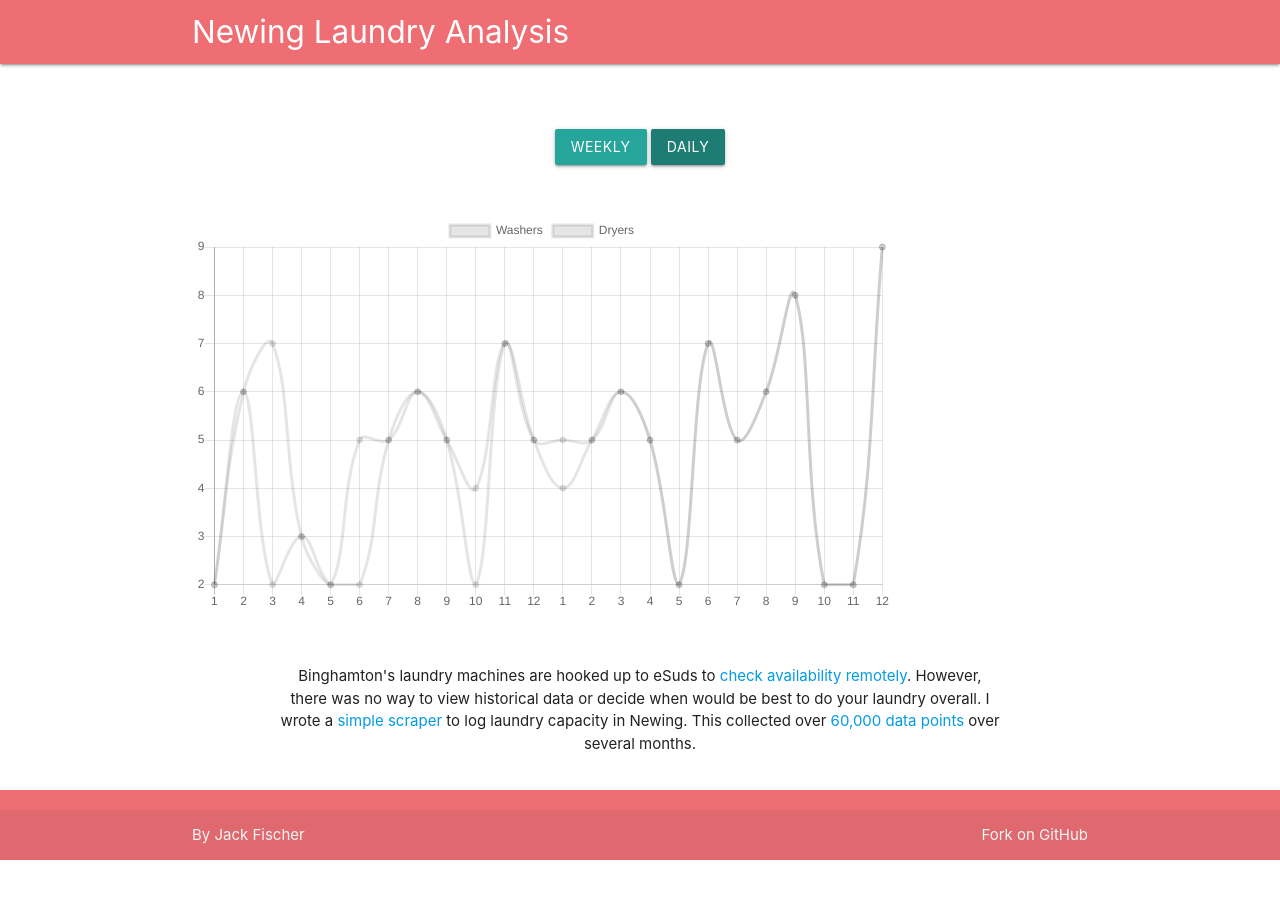
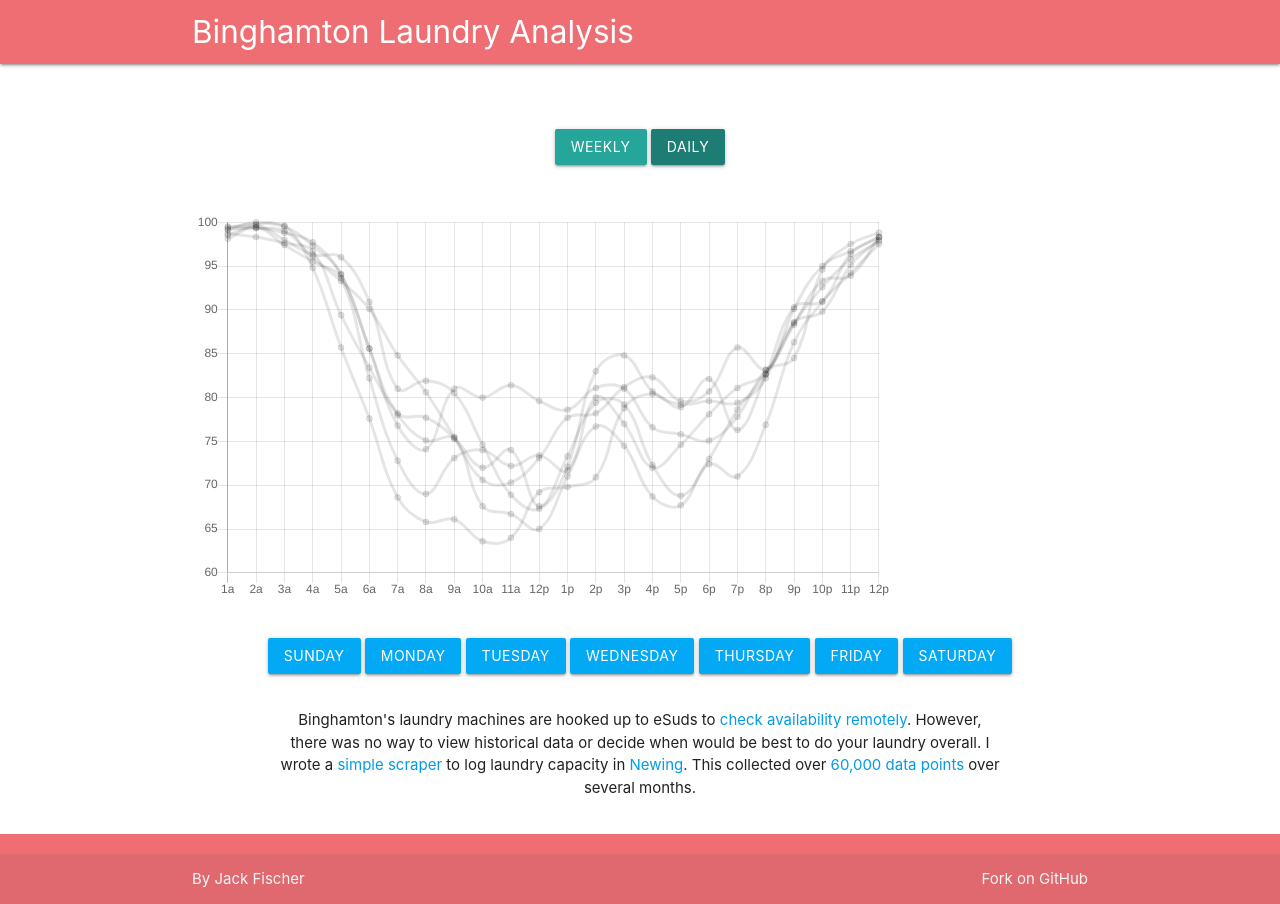
Before and after one commit to jackfischer/Laundry, a plain HTML site: page web/index.html in a window 1280 px wide. Both pictures are taken after a click on the button "DAILY". Before the commit the page ends 860 px from the top, so only its background shows below. Drawn offline with nearby package versions, Linux system fonts and the light colour scheme.

Commit message:
calculating rounded percents, added day buttons, data integrated, colors proof of concept

```diff
--- a/web/index.html
+++ b/web/index.html
@@ -3,7 +3,7 @@
     <head>
         <meta charset="utf-8">
         <meta http-equiv="x-ua-compatible" content="ie=edge">
-        <title>Laundry</title>
+        <title>Binghamton Laundry Analysis</title>
         <meta name="description" content="">
         <meta name="viewport" content="width=device-width, initial-scale=1">
 
@@ -15,14 +15,12 @@
         <script src="https://cdnjs.cloudflare.com/ajax/libs/Chart.js/2.0.0-beta2/Chart.js"></script>
     </head>
 
-
-
     <body>
 
         <main>
         <nav class="light-red lighten-1" role="navigation">
             <div class="nav-wrapper container">
-                <span class="brand-logo">Newing Laundry Analysis</span>
+                <span class="brand-logo">Binghamton Laundry Analysis</span>
             </div>
         </nav>
 
@@ -35,17 +33,23 @@
             </div>
 
             <div id="chart" class="row section center-align">
-                <canvas id="myChart" width=700 height=400 class="" ></canvas>
+                <canvas id="myChart" width=900 height=500 class="" ></canvas>
                 <script src="laundry.js"></script>
             </div>
 
-            <!-- <div id="days" class="row center-align">
-                <button class="btn light-blue lighten-" id="mon" onclick="daily(this.id)" >Monday</button>
-                </div> -->
+            <div id="days" class="row center-align">
+                <button class="btn light-blue" id="0" onclick="daily(this.id)" >Sunday</button>
+                <button class="btn light-blue" id="1" onclick="daily(this.id)" >Monday</button>
+                <button class="btn light-blue" id="2" onclick="daily(this.id)" >Tuesday</button>
+                <button class="btn light-blue" id="3" onclick="daily(this.id)" >Wednesday</button>
+                <button class="btn light-blue" id="4" onclick="daily(this.id)" >Thursday</button>
+                <button class="btn light-blue" id="5" onclick="daily(this.id)" >Friday</button>
+                <button class="btn light-blue" id="6" onclick="daily(this.id)" >Saturday</button>
+            </div>
 
             <div id="description" class="row center-align">
                 <div class="col s10 offset-s1">
-                        <p class="center-align">Binghamton's laundry machines are hooked up to eSuds to <a href="http://binghamton-asi.esuds.net/RoomStatus/showRoomStatus.do">check availability remotely</a>. However, there was no way to view historical data or decide when would be best to do your laundry overall. I wrote a <a href="https://github.com/jackfischer/Laundry/blob/master/laundry.rb">simple scraper</a> to log laundry capacity in Newing. This collected over <a href="https://github.com/jackfischer/Laundry/blob/master/log.csv">60,000 data points</a> over several months.</p>
+                    <p class="center-align">Binghamton's laundry machines are hooked up to eSuds to <a href="http://binghamton-asi.esuds.net/RoomStatus/showRoomStatus.do">check availability remotely</a>. However, there was no way to view historical data or decide when would be best to do your laundry overall. I wrote a <a href="https://github.com/jackfischer/Laundry/blob/master/laundry.rb">simple scraper</a> to log laundry capacity in <a href="http://binghamton-asi.esuds.net/RoomStatus/showRoomStatus.i?locationId=1033794">Newing</a>. This collected over <a href="https://github.com/jackfischer/Laundry/blob/master/log.csv">60,000 data points</a> over several months.</p>
                 </div>
             </div>
         </div>
--- a/web/laundry.js
+++ b/web/laundry.js
@@ -8,18 +8,36 @@ var linechart = new Chart(ctx, {
     labels:["Sunday", "Monday", "Tuesday", "Wednesday", "Thursday", "Friday", "Saturday"],
     datasets: [{
       label: "Washers",
-      data: [5,5,6,5,2,7,5],
-      fill:false
+      data: [83.5, 85.7, 87.8, 88.0, 85.8, 84.0, 87.5],
+      fill:false,
+      pointBorderColor: "#00b0ff",
+      backgroundColor: "#80d8ff",
+      borderColor: "#80d8ff",
+      pointBackgroundColor: "#80d8ff"
     },
     {
       label: "Dryers",
-      data: [4,4,5,4,1,6,4],
-      fill:false
+      data: [78.0, 81.0, 82.9, 83.3, 80.0, 78.5, 83.1],
+      fill:false,
+      pointBorderColor: "#d500f9",
+      backgroundColor: "#ea80fc",
+      borderColor: "#ea80fc",
+      pointBackgroundColor: "#ea80fc"
     }]
   },
 
   options: {
-    responsive: true
+    responsive: true,
+    legend:{
+      position:"bottom",
+      labels: {padding: 30}
+    },
+    animation:{
+      duration:1200
+    },
+    scales: {
+      yAxes: [{scaleLabel:"Percent Load"}]
+    }
   }
 });
 
@@ -31,32 +49,74 @@ document.getElementById("weekly").onclick=function() {
   linechart.data.labels = ["Sunday", "Monday", "Tuesday", "Wednesday", "Thursday", "Friday", "Saturday"];
   linechart.data.datasets = [{
     label: "Washers",
-    data: [5,5,6,5,2,7,5],
-    fill:false
+    data: [83.5, 85.7, 87.8, 88.0, 85.8, 84.0, 87.5],
+    fill:false,
+    pointBorderColor: "#00b0ff",
+    backgroundColor: "#80d8ff",
+    borderColor: "#80d8ff",
+    pointBackgroundColor: "#80d8ff"
   },
   {
     label: "Dryers",
-    data: [4,4,5,4,1,6,4],
-    fill:false
+    data: [78.0, 81.0, 82.9, 83.3, 80.0, 78.5, 83.1],
+    fill:false,
+    pointBorderColor: "#d500f9",
+    backgroundColor: "#ea80fc",
+    borderColor: "#ea80fc",
+    pointBackgroundColor: "#ea80fc"
   }];
+  linechart.options.legend.display = true;
 
   linechart.update();
   console.log("weekly");
 };
 
+
 document.getElementById("daily").onclick=function() {
-  linechart.data.labels = [1,2,3,4,5,6,7,8,9,10,11,12,1,2,3,4,5,6,7,8,9,10,11,12];
+  linechart.data.labels = ["1a","2a","3a","4a","5a","6a","7a","8a","9a","10a","11a","12p","1p","2p","3p","4p","5p","6p","7p","8p","9p","10p","11p","12p"];
   linechart.data.datasets = [{
-    label: "Washers",
-    data:[2,6,7,3,2,5,5,6,5,2,7,5,5,5,6,5,2,7,5,6,8,2,2,9],
+    label: "Sunday",
+    data: [98.7, 98.3, 97.6, 96.7, 89.4, 83.4, 78.0, 75.1, 75.3, 67.6, 66.7, 65.0, 71.0, 76.7, 74.5, 68.7, 67.7, 72.4, 71.0, 76.9, 86.3, 90.9, 94.2, 97.5],
     fill:false
   },
   {
-    label: "Dryers",
-    data: [2,6,2,3,2,2,5,6,5,4,7,5,4,5,6,5,2,7,5,6,8,2,2,9],
+    label: "Monday",
+    data: [98.5, 99.7, 99.5, 97.3, 94.1, 85.6, 78.2, 77.7, 75.4, 72.0, 74.0, 67.6, 73.3, 79.4, 79.2, 72.3, 68.8, 73.0, 78.6, 82.7, 88.3, 93.3, 93.9, 98.3],
+    fill:false
+  },
+  {
+    label: "Tuesday",
+    data: [99.5, 99.4, 98.8, 97.7, 94.0, 85.6, 76.8, 74.1, 81.0, 80.0, 81.4, 79.6, 78.6, 81.1, 81.0, 76.6, 75.8, 75.1, 77.8, 83.1, 84.5, 94.6, 97.5, 98.8],
+    fill:false
+  },
+  {
+    label: "Wednesday",
+    data: [99.4, 99.7, 98.0, 96.3, 96.0, 90.9, 81.0, 81.9, 80.5, 74.6, 68.9, 67.3, 72.1, 83.0, 84.8, 80.7, 79.2, 79.6, 79.4, 82.2, 90.1, 95.0, 96.7, 98.3],
+    fill:false
+  },
+  {
+    label: "Thursday",
+    data: [98.1, 99.4, 97.4, 95.5, 93.6, 82.2, 72.8, 69.0, 73.1, 74.0, 72.2, 73.4, 71.7, 80.0, 77.0, 72.0, 74.6, 78.1, 81.1, 82.7, 88.6, 89.8, 95.1, 98.0],
+    fill:false
+  },
+  {
+    label: "Friday",
+    data: [99.1, 100.0, 99.6, 94.8, 85.7, 77.6, 68.6, 65.8, 66.1, 63.6, 64.0, 69.2, 69.8, 70.9, 78.8, 80.4, 78.9, 82.1, 76.3, 82.6, 90.3, 91.0, 96.4, 98.3],
+    fill:false
+  },
+  {
+    label: "Saturday",
+    data: [99.2, 99.3, 99.0, 96.0, 93.3, 90.1, 84.8, 80.6, 75.5, 70.6, 70.3, 73.1, 77.7, 78.2, 81.2, 82.3, 79.6, 80.7, 85.7, 83.2, 88.5, 92.6, 95.8, 97.8],
     fill:false
   }];
+  linechart.options.legend.display = false;
 
   linechart.update();
   console.log("daily");
 };
+
+function daily(day) {
+  console.log(day);
+  linechart.data.datasets[day].pointBackgroundColor = "#80d8ff";
+  linechart.update();
+}
```
Also changed, not shown: 1 other file. Lines whose indentation alone changed are shown as unchanged.
